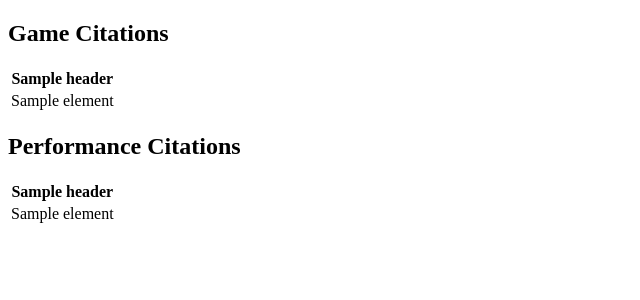
After one commit to gamecip/gisst, a Flask app: template templates/citations_main.html in a window 1280 px wide. The commit adds this page. Shown: the top 300 px of the page, without its empty margins (0-640 px from the left). Run offline with Flask 2, Linux system fonts and the light colour scheme; the template is opened without the code that fills it: most values are stand-ins (such as "Sample title", 1, 10 or a date in 2020); parts of the project's set-up code (start-up, migrations or seed data) failed here and were passed over.

```diff
--- a/app.py
+++ b/app.py
@@ -20,7 +20,6 @@ def citation_page(uuid):
     perf_ref = dbm.retrieve_perf_ref(uuid)
     derived_performances = dbm.retrieve_derived_performances(uuid)
     previous_performances = dbm.retrieve_performance_chain(uuid)[:-1]
-    performance_video = "/{}/{}.mov".format(perf_ref['replay_source_file_ref'], perf_ref['title'])
     dbm.db.close()
     if game_ref:
         return render_template('citation.html',
@@ -29,6 +28,7 @@ def citation_page(uuid):
                                is_performance=False,
                                derived_performances=derived_performances)
     elif perf_ref:
+        performance_video = "/data/{}/{}.mov".format(perf_ref['replay_source_file_ref'], perf_ref['title'])
         return render_template('citation.html',
                                citeref=perf_ref,
                                is_game=False,
@@ -37,5 +37,16 @@ def citation_page(uuid):
                                performance_video=performance_video)
     return "No record found, sorry."
 
+@app.route("/citations")
+def citations_all_page():
+    dbm.connect_to_db()
+    all_game_cites = [dbm.create_cite_ref_from_db(GAME_CITE_REF, x) for x in dbm.run_query('select * from game_citation')]
+    all_perf_cites = [dbm.create_cite_ref_from_db(PERF_CITE_REF, x) for x in dbm.run_query('select * from performance_citation')]
+    return render_template('citations_main.html',
+                           all_game_cites=all_game_cites,
+                           all_perf_cites=all_perf_cites,
+                           perf_headers=all_perf_cites[0].get_element_names(),
+                           game_headers=all_game_cites[0].get_element_names())
+
 if __name__ == '__main__':
     app.run()
--- a/templates/citation.html
+++ b/templates/citation.html
@@ -39,6 +39,10 @@
             {% endfor%}
         </ul>
     </div>
+    <div id="videoContainer">
+        <h2>Video File</h2>
+        <video src="{{ performance_video }}" controls width="360" height="225"></video>
+    </div>
     {% endif %}
     <div id="relatedGames">
     </div>
--- /dev/null
+++ b/templates/citations_main.html
@@ -0,0 +1,47 @@
+<!DOCTYPE html>
+<html lang="en">
+<head>
+    <meta charset="UTF-8">
+    <title>Citations</title>
+</head>
+<body>
+<h2>Game Citations</h2>
+<table>
+    <tr>
+        {% for header in game_headers %}
+        <th>{{header}}</th>
+        {% endfor %}
+    </tr>
+    {% for game in all_game_cites %}
+        <tr>
+            {% for k, v in game.elements.items() %}
+                {% if k == 'uuid'%}
+                    <td><a href="/citation/{{v}}">{{v}}</a></td>
+                {% else %}
+                    <td>{{v}}</td>
+                {% endif %}
+            {% endfor %}
+        </tr>
+    {% endfor %}
+</table>
+<h2>Performance Citations</h2>
+<table>
+    <tr>
+        {% for header in perf_headers %}
+        <th>{{header}}</th>
+        {% endfor %}
+    </tr>
+    {% for perf in all_perf_cites %}
+    <tr>
+        {% for k, v in perf.elements.items() %}
+            {% if k == 'uuid'%}
+                <td><a href="/citation/{{v}}">{{v}}</a></td>
+            {% else %}
+                <td>{{v}}</td>
+            {% endif %}
+        {% endfor %}
+    </tr>
+    {% endfor %}
+</table>
+</body>
+</html>
```
